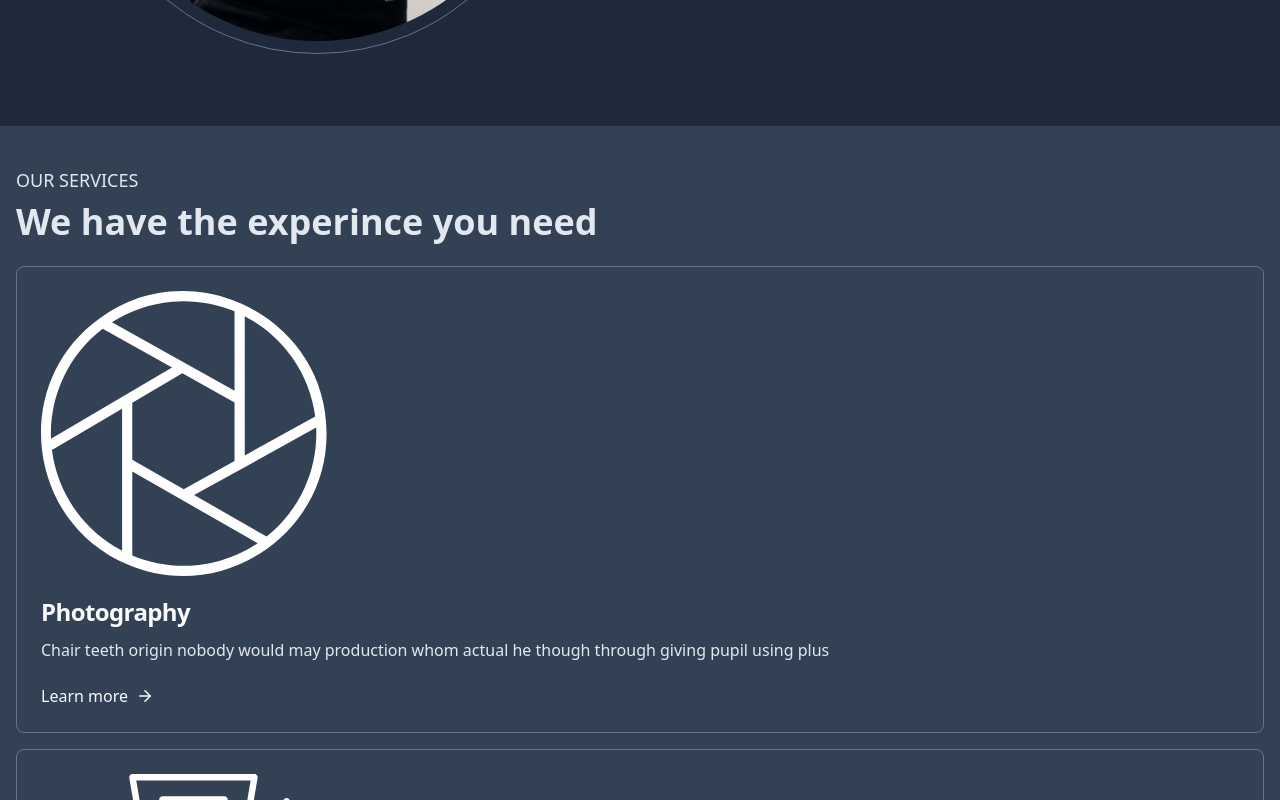
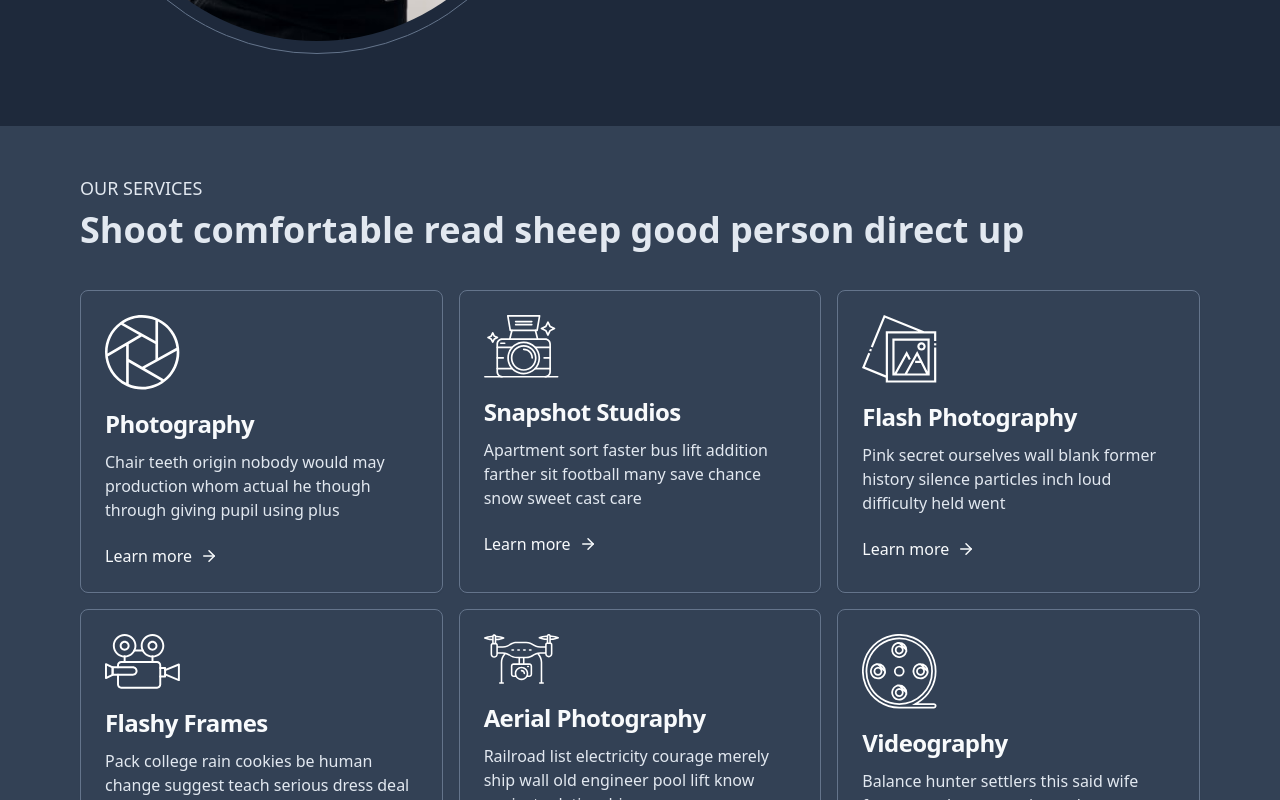
Before and after one commit to seesmof/Pixoto-Photos-Website, a Next.js app: page / in a window 1280 px wide. Shown: the part 1480-2280 px from the top of the page. Built offline with nearby package versions, Linux system fonts and the light colour scheme.

Commit message:
update page.tsx

```diff
--- a/app/page.tsx
+++ b/app/page.tsx
@@ -197,12 +197,13 @@ const MainPage = () => {
         </div>
       </section>
 
-      <section className="p-4 grid bg-slate-700 py-10">
+      <section className="bg-slate-700">
+        <div className="max-w-6xl mx-auto w-full grid p-4 py-10 lg:py-12">
           <h3 className="uppercase font-medium lg:text-lg">our services</h3>
           <h2 className="text-2xl lg:text-4xl font-bold mt-2">
-          We have the experince you need
+            Shoot comfortable read sheep good person direct up
           </h2>
-        <div className="grid gap-4 py-6">
+          <div className="grid gap-4 py-6 lg:py-10 lg:grid-cols-3">
             <ServicesCard
               image="photography"
               title="Photography"
@@ -238,6 +239,7 @@ const MainPage = () => {
             Learn more
             <ArrowRight size={18} strokeWidth={1.4} />
           </Button>
+        </div>
       </section>
 
       <section className="grid p-4 py-10">
```
Lines whose indentation alone changed are shown as unchanged.
